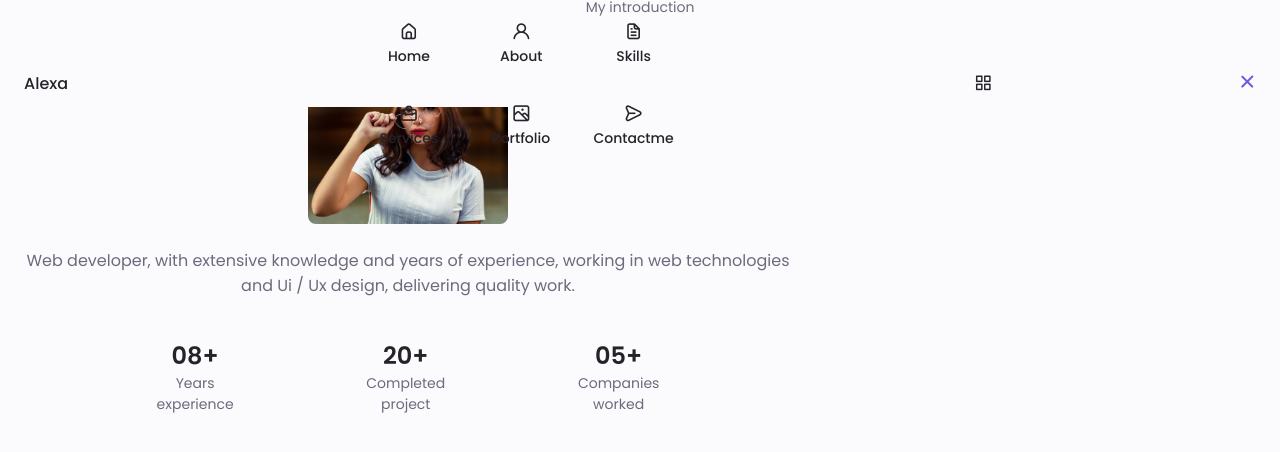
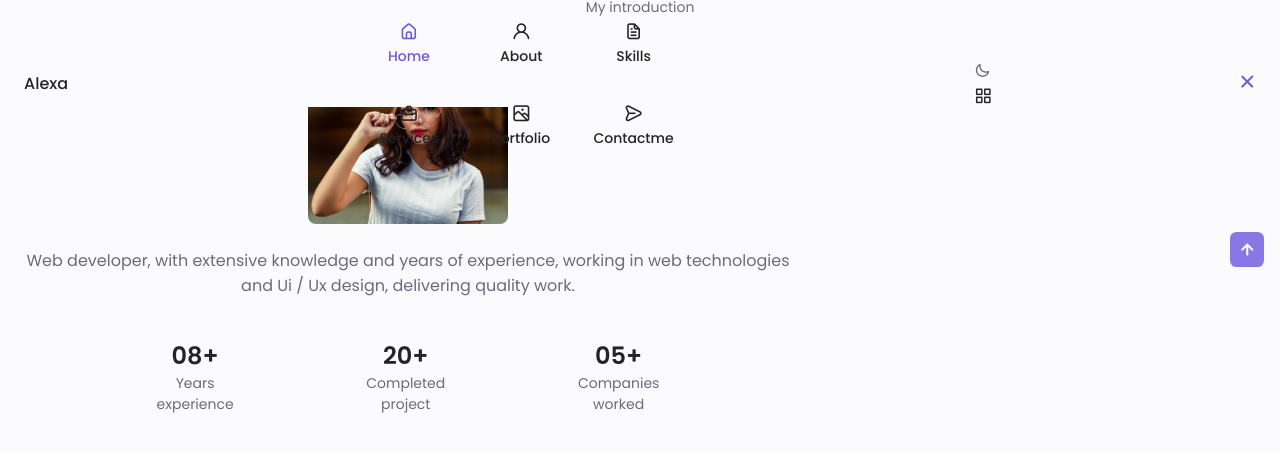
Before and after one commit to Gih2139Sanches/responsivo-portifolio-website, a plain HTML site: page index.html in a window 1280 px wide. Shown: the part 693-1145 px from the top of the page. Drawn offline with nearby package versions, Linux system fonts and the light colour scheme.

Commit message:
otimizations

```diff
--- a/assets/css/styles.css
+++ b/assets/css/styles.css
@@ -70,6 +70,7 @@
 /*========== Variables Dark theme ==========*/
 
 /*========== Button Dark/Light ==========*/
+
 
 /*==================== BASE ====================*/
 * {
@@ -213,8 +214,14 @@ img {
 }
 
 /* Active link */
+.active-link{
+  color: var(--first-color);
+}
 
 /* Change background header */
+.scroll-header{
+  box-shadow: 0 -1 4px rgba(0, 0, 0, 0.15);
+}
 
 /*==================== HOME ====================*/
 .home_container {
@@ -795,8 +802,29 @@ img {
 }
 
 /*========== SCROLL UP ==========*/
+.scrollup{
+  position: fixed;
+  right: 1rem;
+  bottom: -20%;
+  background-color: var(--first-color);
+  opacity: .8;
+  padding: 0 .3rem;
+  border-radius: .4rem;
+  z-index: var(--z-tooltip);
+  transition: .4s;
+}
+.scrollup:hover{
+  background-color: var(--first-color-alt);
+}
+.scrollup_icon{
+  font-size: 1.5rem;
+  color: #fff;
+}
 
 /* Show scroll */
+.show-scroll{
+  bottom: 5rem;
+}
 
 /*========== SCROLL BAR ==========*/
 
--- a/assets/js/main.js
+++ b/assets/js/main.js
@@ -123,9 +123,39 @@ let swiperTestimonial = new Swiper('.testimonial-container',{
 });
 
 /*==================== SCROLL SECTIONS ACTIVE LINK ====================*/
+const sections = document.querySelectorAll('section[id]')
+
+function scrollActive(){
+  const scrollY = window.pageXOffset
+
+  sections.forEach(current =>{
+    const sectionHeigth = current.offsetHeight
+    const sectionTop = current.offsetTop - 50;
+    sectionId = current.getAttribute('id')
+
+    if(scrollY > sectionTop && scrollY <= sectionTop + sectionHeigth){
+      document.querySelector('.nav_menu a[href*=' + sectionId + ']').classList.add('active-link')
+    }else{
+      document.querySelector('.nav_menu a[href*=' + sectionId + ']').classList.remove('active-link')
+    }
+  })
+}
+window.addEventListener('scroll',scrollActive)
 
 /*==================== CHANGE BACKGROUND HEADER ====================*/
+function scrollHeader(){
+  const nav = document.getElementById('header')
+
+  if(this.scrollY >= 80)nav.classList.add('scroll-header'); else nav.classList.remove('scroll-header')
+}
+window.addEventListener('scroll',scrollHeader)
 
 /*==================== SHOW SCROLL UP ====================*/
+function scrollUp(){
+  const scrollUp = document.getElementById('scroll-up');
+
+  if(this.scrollY >= 560) scrollUp.classList.add('show-scroll'); else scrollUp.classList.remove('show-scroll')
+}
+window.addEventListener('scroll', scrollUp)
 
 /*==================== DARK LIGHT THEME ====================*/
--- a/index.html
+++ b/index.html
@@ -26,7 +26,7 @@
             <div class="nav_menu" id="nav-menu">
                 <ul class="nav_list grid">
                     <li class="nav_item">
-                        <a href="#home" class="nav_link">
+                        <a href="#home" class="nav_link active-link">
                             <i class="uil uil-estate nav_icon"></i> Home
                         </a>
                     </li>
@@ -59,6 +59,8 @@
                 <i class="uil uil-times nav_close" id="nav-close"></i>
             </div>
             <div class="nav_btns">
+                <!--Theme Change Button-->
+                <i class="uil uil-moon change-theme" id="theme-button"></i>
                 <div class="nav_toggle" id="nav-toggle">
                     <i class="uil uil-apps"></i>
                 </div>
@@ -839,7 +841,9 @@
     </footer>
 
     <!--==================== SCROLL TOP ====================-->
-
+    <a href="" class="scrollup" id="scroll-up">
+        <i class="uil uil-arrow-up scrollup_icon"></i>
+    </a>
 
     <!--==================== SWIPER JS ====================-->
     <script src="./assets/js/swiper-bundle.min.js"></script>
```
